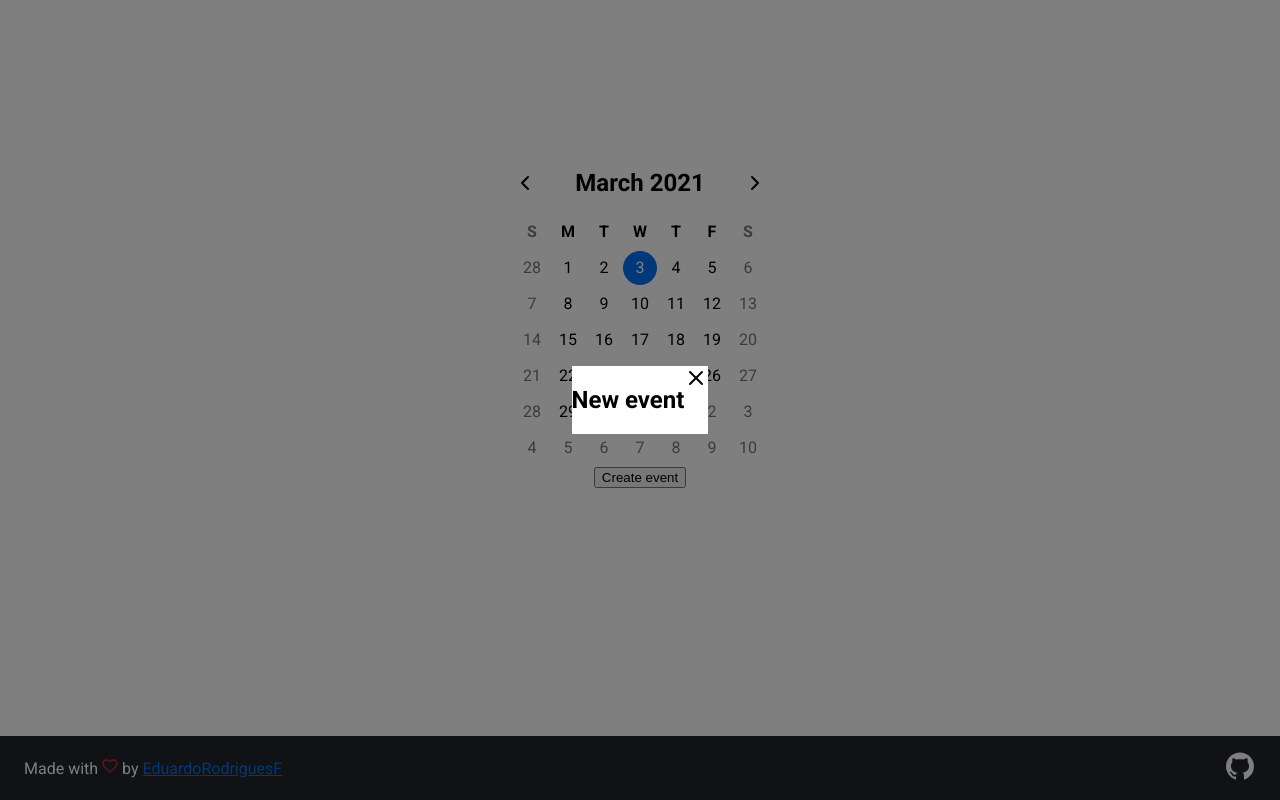
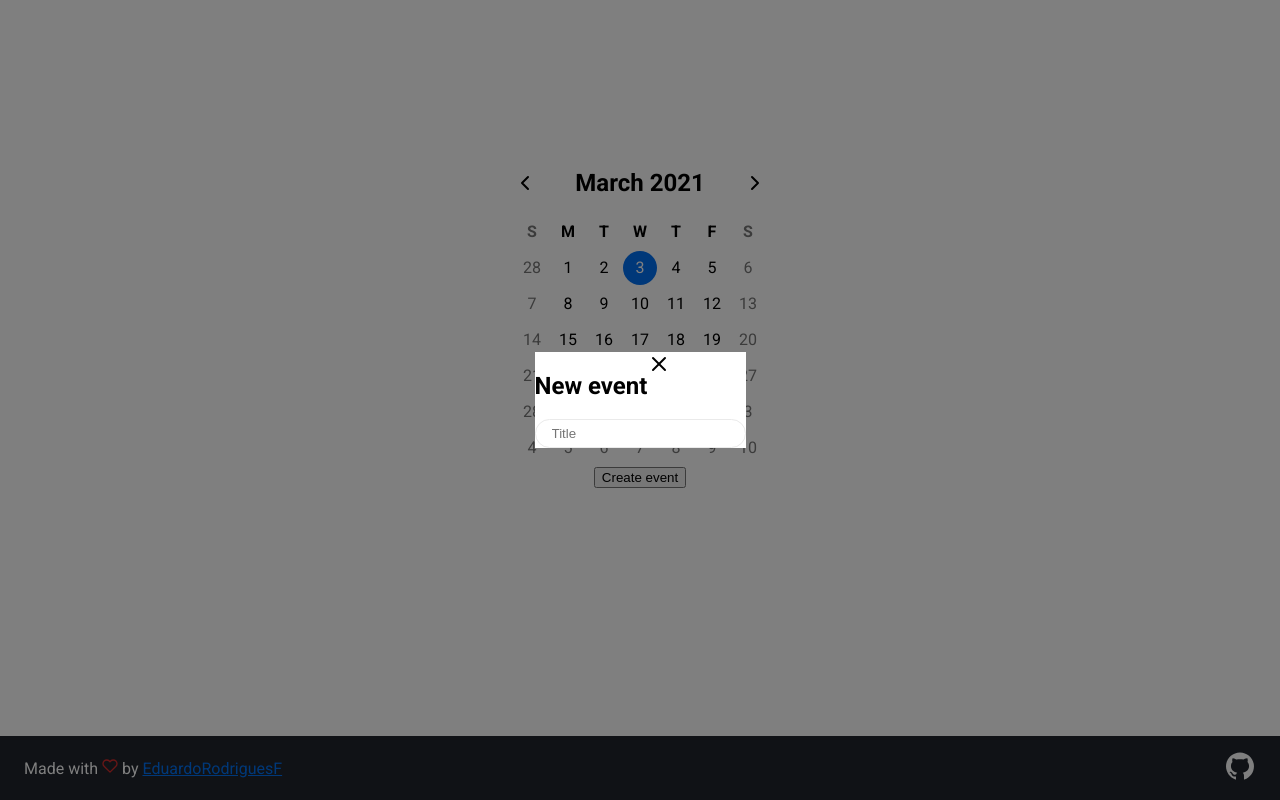
Before and after one commit to EduardoRodriguesF/calendar, a React (Create React App) app: page / in a window 1280 px wide. Both pictures are taken after a click on the button "Create event". Built offline with nearby package versions, Linux system fonts and the light colour scheme.

Commit message:
feat: input component

```diff
--- /dev/null
+++ b/src/components/Input/index.tsx
@@ -0,0 +1,13 @@
+import React, { InputHTMLAttributes } from 'react';
+
+import { Container } from './styles';
+
+interface InputProps extends InputHTMLAttributes<HTMLInputElement> {
+  placeholder: string;
+}
+
+const Input: React.FC<InputProps> = ({ placeholder }) => {
+  return <Container type="text" placeholder={placeholder} />;
+};
+
+export default Input;
--- /dev/null
+++ b/src/components/Input/styles.ts
@@ -0,0 +1,7 @@
+import styled from 'styled-components';
+
+export const Container = styled.input`
+  border-radius: 16px;
+  border: 1px solid #eaeaea;
+  padding: 6px 16px;
+`;
--- a/src/components/Modal/index.tsx
+++ b/src/components/Modal/index.tsx
@@ -2,8 +2,8 @@ import React, { useCallback } from 'react';
 import { FiX } from 'react-icons/fi';
 import { useDispatch, useSelector } from 'react-redux';
 import { IState } from '../../store';
-import { createEvent } from '../../store/modules/events/action';
 import { toggleModal } from '../../store/modules/modal/action';
+import Input from '../Input';
 
 import { Container, Content, ModalHeader } from './styles';
 
@@ -23,6 +23,9 @@ const Modal: React.FC = () => {
           <h2>New event</h2>
           <FiX onClick={handleModalClose} size={24} />
         </ModalHeader>
+        <form>
+          <Input placeholder="Title" />
+        </form>
       </Content>
     </Container>
   );
```
Also changed, not shown: .eslintrc.json.
